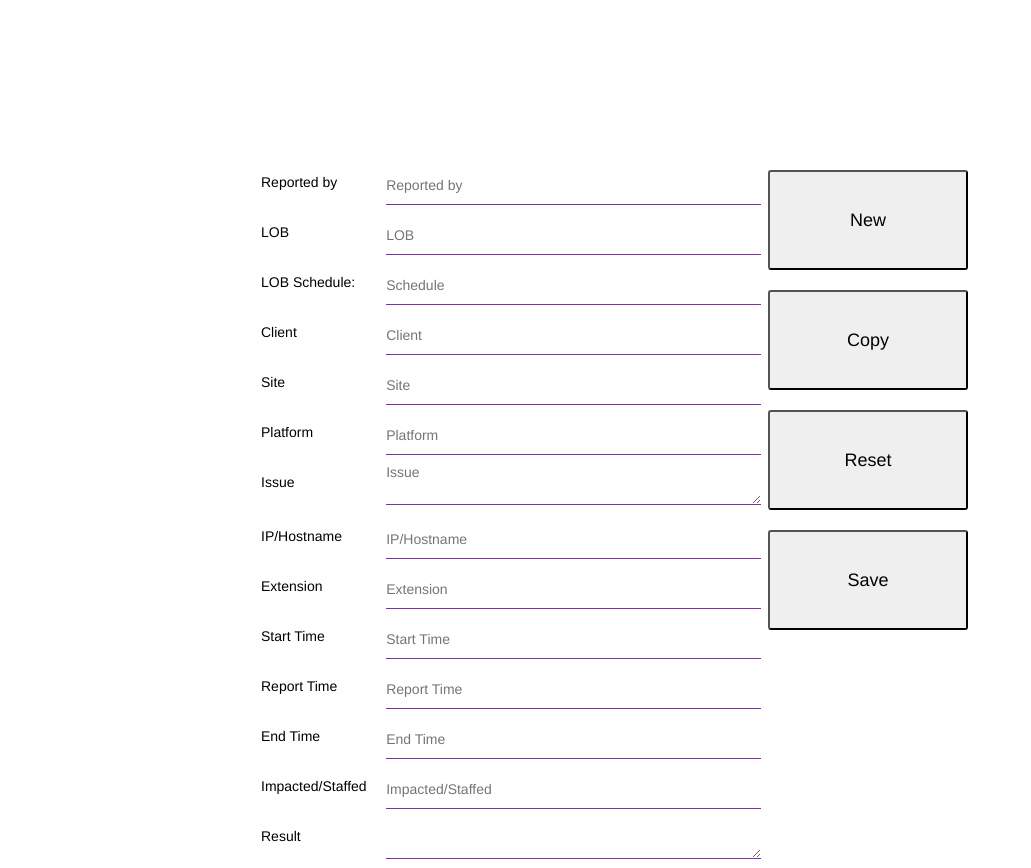
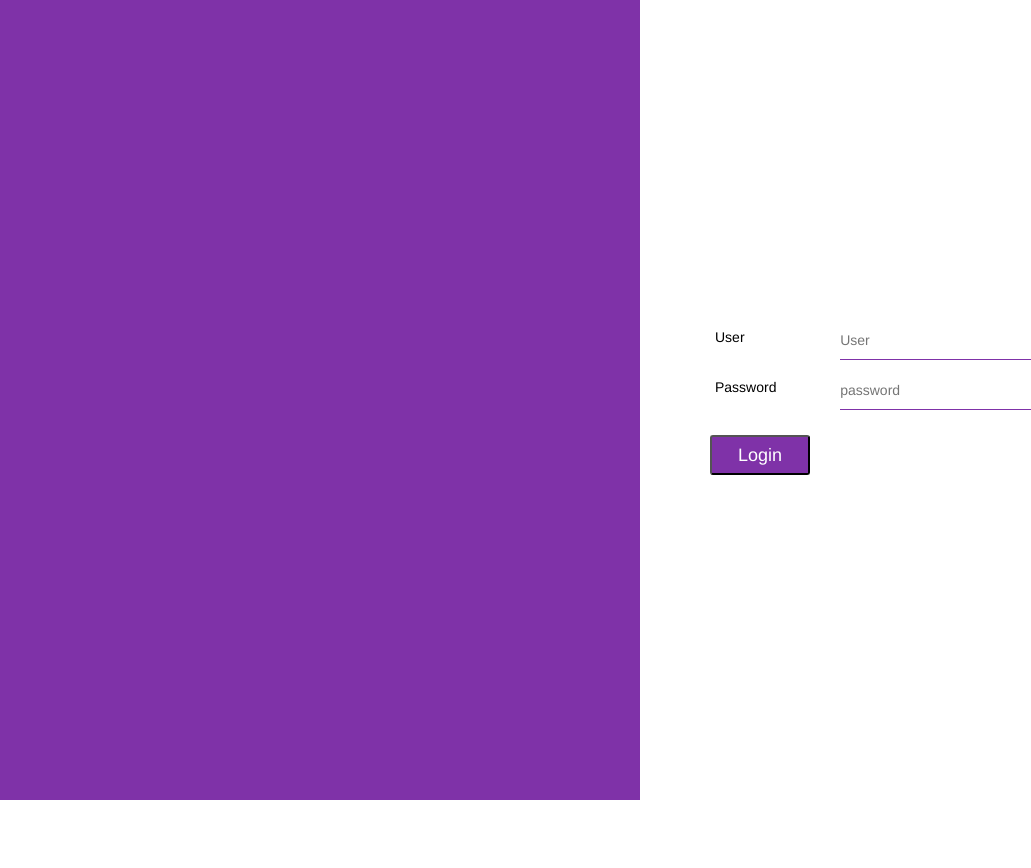
Before and after one commit to caparra92/ticketDataFront, a Vue app: page / in a window 1280 px wide. Shown: the whole page, without its empty margins (0-1031 px from the left). After the commit the page ends 800 px from the top, so only its background shows below. Built offline with nearby package versions, Linux system fonts and the light colour scheme; the HTML template or start-up script is replaced by a standard one.

Commit message:
Adicionada vista login y vuex

```diff
--- a/package.json
+++ b/package.json
@@ -8,14 +8,17 @@
     "lint": "vue-cli-service lint"
   },
   "dependencies": {
+    "axios": "^0.21.1",
     "core-js": "^3.6.5",
     "vue": "^2.6.11",
-    "vue-router": "^3.2.0"
+    "vue-router": "^3.2.0",
+    "vuex": "^3.4.0"
   },
   "devDependencies": {
     "@vue/cli-plugin-babel": "~4.5.0",
     "@vue/cli-plugin-eslint": "~4.5.0",
     "@vue/cli-plugin-router": "^4.5.11",
+    "@vue/cli-plugin-vuex": "^4.5.11",
     "@vue/cli-service": "~4.5.0",
     "babel-eslint": "^10.1.0",
     "eslint": "^6.7.2",
--- a/src/App.vue
+++ b/src/App.vue
@@ -1,14 +1,12 @@
 <template>
   <div id="app">
-    <router-view/>
+    <router-view />
   </div>
 </template>
 <script>
-
 export default {
-  components: {
-  }
-}
+  components: {},
+};
 </script>
 
 <style>
@@ -20,7 +18,7 @@ export default {
   --font_lg: 18px;
   --font_md: 14px;
   --font_sd: 10px;
-    --shadow_bottom: 0px 0px 3px rgba(0,0,0,0.4)
+  --shadow_bottom: 0px 0px 3px rgba(0, 0, 0, 0.4);
 }
 * {
   margin: 0;
@@ -31,6 +29,7 @@ export default {
 
 .row {
   display: flex;
+  height: 100%;
 }
 
 .col-1 {
@@ -80,4 +79,46 @@ export default {
 .col-12 {
   width: 100%;
 }
+
+.form-container {
+  position: relative;
+  display: flex;
+  justify-content: center;
+  align-items: center;
+  width: 100%;
+  height: 100vh;
+}
+
+.form-container form {
+  width: 500px;
+  margin: auto;
+  position: absolute;
+  top: 20%;
+  left: 20%;
+}
+
+.form-row {
+  display: flex;
+  justify-content: space-between;
+}
+
+.form-input,
+.form-label {
+  margin: 5px;
+  font-size: var(--font_md);
+}
+
+.form-label {
+  line-height: 2.5;
+}
+
+.form-input {
+  width: 100%;
+  height: 40px;
+  box-shadow: var(--shadow);
+  border: none;
+  outline: none;
+  border-bottom: 1px solid var(--primary);
+  line-height: 1;
+}
 </style>
--- a/src/components/FormData.vue
+++ b/src/components/FormData.vue
@@ -1,6 +1,6 @@
 <template>
   <div class="form-container">
-    <form>
+    <form ref="formCreate">
       <div class="form-row">
         <label class="form-label" for="lob">Reported by</label>
         <div class="col-9">
@@ -188,7 +188,7 @@
       <button class="form-button"><i class="fa fa-plus-circle"></i> New</button>
       <button class="form-button"><i class="fa fa-copy"></i> Copy</button>
       <button class="form-button"><i class="fa fa-eraser"></i> Reset</button>
-      <button class="form-button"><i class="fa fa-save"></i> Save</button>
+      <button class="form-button" @click="create"><i class="fa fa-save"></i> Save</button>
     </div>
   </div>
 </template>
@@ -207,62 +207,44 @@ export default {
         issue: '',
         ipHostname: '',
         extension: '',
-        startTime: '',
-        reportTime: '',
-        endTime: '',
+        startTime: new Date(),
+        reportTime: new Date(),
+        endTime: new Date(),
         impactedStaffed: ''
       }
     },
     methods: {
       create() {
-
+        this.$store
+        .dispatch("create", {
+          reportedBy: this.reportedBy,
+          lob: this.lob,
+          schedule: this.schedule,
+          client: this.client,
+          site: this.site,
+          platform: this.platform,
+          issue: this.issue,
+          ipHostname: this.ipHostname,
+          extension: this.extension,
+          startTime: this.startTime,
+          reportTime: this.reportTime,
+          endTime: this.endTime,
+          impactedStaffed: this.impactedStaffed
+        })
+        .then(response => {
+          // this.$router.push({ name: "dashboard" });
+          console.log(response);
+          this.$refs.formCreate.reset();
+        })
+        .catch(error => {
+          console.log(error)
+        })
       }
     }
 };
 </script>
 
 <style>
-
-    .form-container {
-        position: relative;
-        display: flex;
-        justify-content: center;
-        align-items: center;
-        width: 100%;
-        height: 100vh;
-    }
-
-    .form-container form {
-        width: 500px;
-        margin: auto;
-        position: absolute;
-        top: 20%;
-        left: 20%;
-    }
-
-    .form-row {
-        display: flex;
-        justify-content: space-between;
-    }
-
-    .form-input,.form-label {
-      margin: 5px;
-      font-size: var(--font_md);
-    }
-
-    .form-label {
-      line-height: 2.5;
-    }
-
-    .form-input {
-      width: 100%;
-      height: 40px;
-      box-shadow: var(--shadow);
-      border: none;
-      outline: none;
-      border-bottom: 1px solid var(--primary);
-      line-height: 1;
-    }
 
     .form-button__container{
       display: flex;
--- a/src/components/Head.vue
+++ b/src/components/Head.vue
@@ -18,11 +18,12 @@ export default {
 
 <style>
     .header {
-        position: absolute;
+        position: fixed;
         display: inline-block;
         width: calc(100% - 250px);
         left: 250px;
         z-index: 10;
+        background-color: var(--white);
     }
 
     .header__content {
--- a/src/main.js
+++ b/src/main.js
@@ -1,10 +1,12 @@
 import Vue from 'vue'
 import App from './App.vue'
 import router from './router'
+import store from './store'
 
 Vue.config.productionTip = false
 
 new Vue({
   router,
+  store,
   render: h => h(App)
 }).$mount('#app')
--- a/src/router/index.js
+++ b/src/router/index.js
@@ -2,6 +2,7 @@ import Vue from 'vue'
 import VueRouter from 'vue-router'
 import Dashboard from '../views/Dashboard'
 import FormData from '../components/FormData'
+import Login from '../views/Login'
 
 Vue.use(VueRouter)
 
@@ -23,7 +24,7 @@ const routes = [
   {
     path: '/',
     name: 'Login',
-    component: FormData
+    component: Login
   }
 ]
 
--- /dev/null
+++ b/src/store/index.js
@@ -0,0 +1,42 @@
+import Vue from 'vue'
+import Vuex from 'vuex'
+import axios from 'axios'
+
+Vue.use(Vuex)
+
+export default new Vuex.Store({
+  state: {
+    apiURL: 'http://localhost:3000/api/ticketData'
+  },
+  mutations: {
+  },
+  actions: {
+    create(_, value) {
+      return new Promise((resolve, reject) => {
+        axios.post('http://localhost:3000/api/ticketData', {
+          reportedBy: value.reportedBy,
+          lob: value.lob,
+          schedule: value.schedule,
+          client: value.client,
+          site: value.site,
+          platform: value.platform,
+          issue: value.issue,
+          ipHostname: value.ipHostname,
+          extension: value.extension,
+          startTime: value.startTime,
+          reportTime: value.reportTime,
+          endTime: value.endTime,
+          impactedStaffed: value.impactedStaffed
+        })
+          .then(response => {
+            resolve(response)
+          })
+          .catch(error => {
+            reject(error)
+          })
+      })
+    }
+  },
+  modules: {
+  }
+})
--- /dev/null
+++ b/src/views/Login.vue
@@ -0,0 +1,88 @@
+<template>
+  <div class="login-container">
+    <div class="row">
+      <div class="col-6 login__left"></div>
+      <div class="col-6 login__right">
+        <form>
+          <div class="form-row">
+            <label class="form-label" for="user"
+              >User</label
+            >
+            <div class="col-9">
+              <input
+                type="text"
+                id="user"
+                name="user"
+                class="form-input"
+                placeholder="User"
+                v-model="user"
+              />
+            </div>
+          </div>
+          <div class="form-row">
+            <label class="form-label" for="password"
+              >Password</label
+            >
+            <div class="col-9">
+              <input
+                type="password"
+                id="password"
+                name="password"
+                class="form-input"
+                placeholder="password"
+                v-model="password"
+              />
+            </div>
+          </div>
+          <div class="row button-container">
+              <button class="form-button form-button-login">Login</button>
+          </div>
+        </form>
+      </div>
+    </div>
+  </div>
+</template>
+
+<script>
+export default {};
+</script>
+
+<style>
+    .login-container {
+        width: 100%;
+        height: 100vh;
+    }
+
+    .login__left, .login__left {
+        height: 100%;
+    }
+
+    .login__left {
+        background-color: var(--primary);
+    }
+
+    .login__right {
+        display: flex;
+    }
+
+    .login__right form {
+        width: 500px;
+        margin: auto;
+    }
+
+    .form-button-login {
+        display: block;
+        width: 100px;
+        height: 40px;
+        background-color: var(--primary);
+        color: var(--white);
+    }
+
+    .form-button-login:hover {
+        background-color: var(--primary_hover);
+    }
+
+    .button-container {
+        margin-top: 10px;
+    }
+</style>
```
Also changed, not shown: 1 other file (tests, documents, lock files or other folders). Lines whose indentation alone changed are shown as unchanged.
